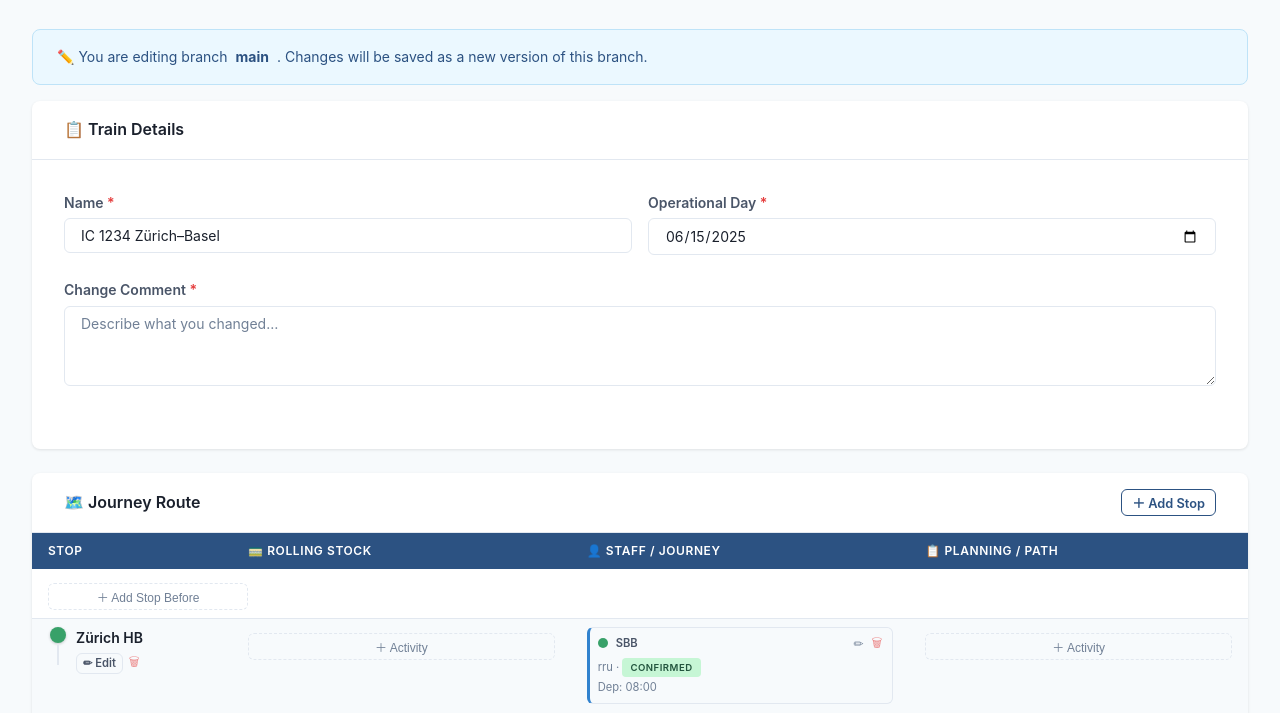
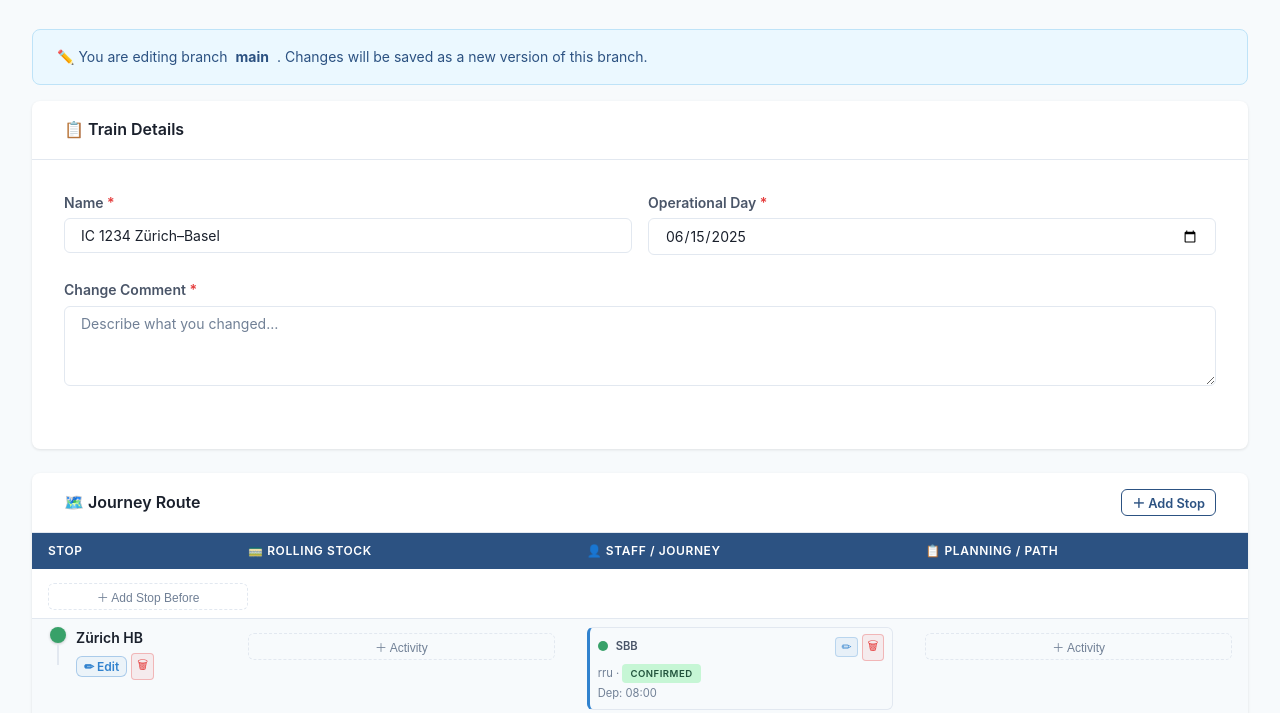
Before and after one commit to SchweizerischeBundesbahnen/r2p, a website: page design/webclient/edit.html in a window 1280 px wide. Shown: the part 215-928 px from the top of the page. Drawn offline with Linux system fonts and the light colour scheme.

Commit message:
docs: third draft of the webclient
make edit and delete more readable

```diff
--- a/design/webclient/edit.html
+++ b/design/webclient/edit.html
@@ -336,7 +336,7 @@
                         <div class="jt-stop-info">
                             <div class="jt-stop-name">${stopName}</div>
                             <div class="jt-stop-actions">
-                                <button class="btn btn-ghost btn-sm" style="font-size:0.7rem; padding:2px 6px;" onclick="openStopModal(${idx})">✏ Edit</button>
+                                <button class="btn btn-ghost btn-sm" onclick="openStopModal(${idx})">✏ Edit</button>
                                 <button class="btn-delete" onclick="deleteStop(${idx})" title="Delete stop">🗑</button>
                             </div>
                         </div>
--- a/design/webclient/style.css
+++ b/design/webclient/style.css
@@ -772,16 +772,22 @@ tbody td {
 }
 
 .pn-activity-edit {
-    background: none;
-    border: none;
+    background: rgba(49,130,206,0.08);
+    border: 1px solid rgba(49,130,206,0.25);
+    border-radius: 4px;
     cursor: pointer;
-    color: var(--text-muted);
+    color: var(--accent-color);
     font-size: 0.75rem;
-    padding: 0 2px;
+    padding: 2px 5px;
     flex-shrink: 0;
+    transition: background-color 0.2s, border-color 0.2s, color 0.2s;
 }
 
-.pn-activity-edit:hover { color: var(--accent-color); }
+.pn-activity-edit:hover {
+    background: var(--accent-color);
+    border-color: var(--accent-color);
+    color: white;
+}
 
 .pn-add-activity-btn {
     margin-top: 4px;
@@ -1196,6 +1202,21 @@ tbody td {
     display: flex;
     gap: 4px;
     flex-wrap: wrap;
+    align-items: center;
+}
+
+/* Compact edit button used inside journey stop rows */
+.jt-stop-actions .btn-ghost {
+    font-size: 0.75rem;
+    padding: 2px 7px;
+    color: var(--accent-color);
+    border-color: rgba(49,130,206,0.35);
+    background: rgba(49,130,206,0.06);
+}
+.jt-stop-actions .btn-ghost:hover {
+    background: var(--accent-color);
+    border-color: var(--accent-color);
+    color: white;
 }
 
 /* Activity cell */
@@ -1287,17 +1308,21 @@ tbody td {
 
 /* Delete buttons */
 .btn-delete {
-    background: none;
-    border: none;
+    background: rgba(229,62,62,0.08);
+    border: 1px solid rgba(229,62,62,0.3);
+    border-radius: 4px;
     cursor: pointer;
     color: var(--tl-red);
     font-size: 0.75rem;
-    padding: 0 2px;
-    opacity: 0.6;
-    transition: opacity 0.2s;
+    padding: 2px 5px;
+    transition: background-color 0.2s, border-color 0.2s, color 0.2s;
     flex-shrink: 0;
 }
-.btn-delete:hover { opacity: 1; }
+.btn-delete:hover {
+    background: var(--tl-red);
+    border-color: var(--tl-red);
+    color: white;
+}
 
 /* JSON viewer modal */
 .modal-card.modal-xl {
```
Also changed, not shown: design/webclient/traffic-view.html (+1 -1 lines).
